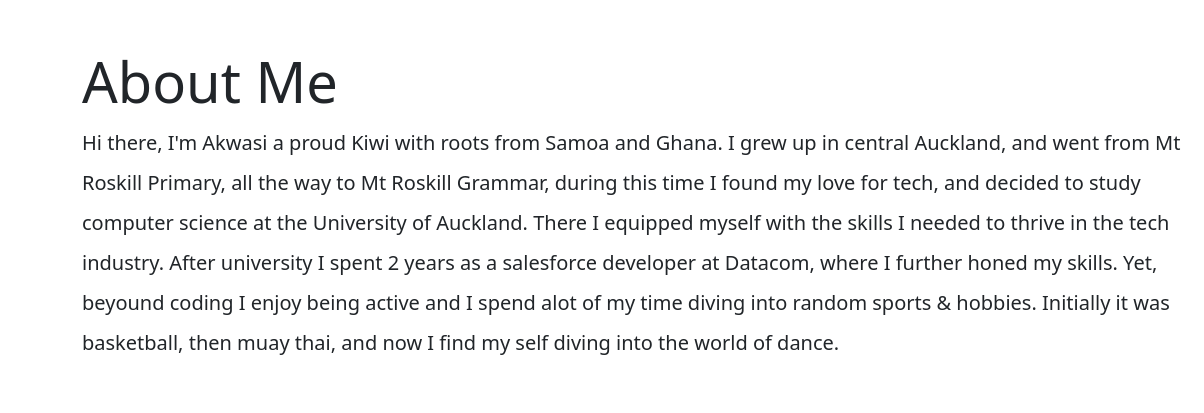
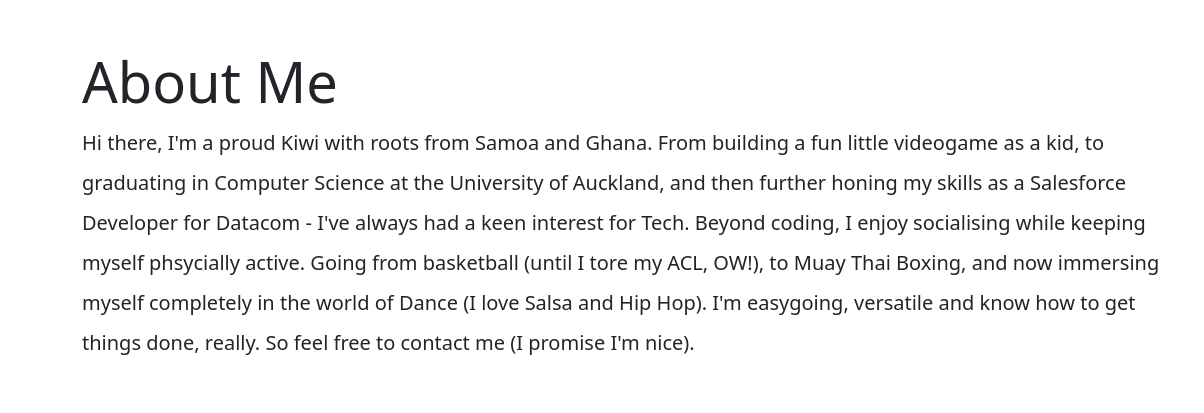
Before and after one commit to akwasijfrimpong/akwasijfrimpong.github.io, a plain HTML site: page index.html in a window 1280 px wide. Shown: the part 2760-3173 px from the top of the page, 0-1204 px from the left. Drawn offline with nearby package versions, Linux system fonts and the light colour scheme.

Commit message:
updating terms

```diff
--- a/index.html
+++ b/index.html
@@ -190,8 +190,7 @@
                     <div class="jumbotron jumbotron-fluid py-5">
                         <div class="container py-5">
                         <h1 class="display-4">About Me</h1>
-                        <p class="lead">Hi there, I'm Akwasi a proud Kiwi with roots from Samoa and Ghana. I grew up in central Auckland, and went from Mt Roskill Primary, all the way to Mt Roskill Grammar, during this time I found my love for tech, and decided to study computer science at the University of Auckland. There I equipped myself with the skills I needed to thrive in the tech industry. After university I spent 2 years as a salesforce developer at Datacom, where I further honed my skills. Yet, beyound coding I enjoy being active and I spend alot of my time diving into random sports & hobbies. Initially it was basketball, then muay thai, and now I find my self diving into the world of dance.
-
+                        <p class="lead">Hi there, I'm a proud Kiwi with roots from Samoa and Ghana. From building a fun little videogame as a kid, to graduating in Computer Science at the University of Auckland, and then further honing my skills as a Salesforce Developer for Datacom - I've always had a keen interest for Tech. Beyond coding, I enjoy socialising while keeping myself phsycially active. Going from basketball (until I tore my ACL, OW!), to Muay Thai Boxing, and now immersing myself completely in the world of Dance (I love Salsa and Hip Hop). I'm easygoing, versatile and know how to get things done, really. So feel free to contact me (I promise I'm nice).
                         </p>
                         </div>
                     </div>
```
